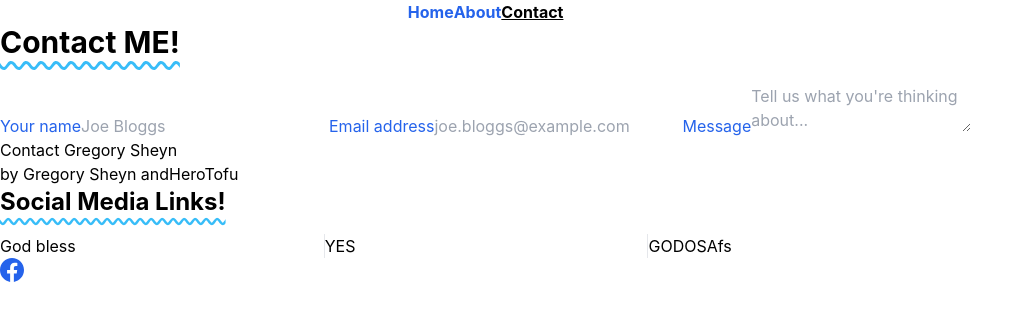
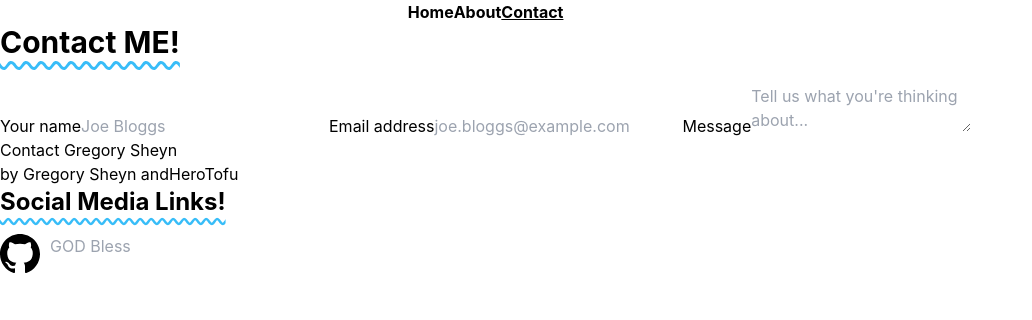
Before and after one commit to gsheyn05/nextjs-tailwind-typescript, a Next.js app: page /Contact in a window 1280 px wide. Shown: the top 320 px of the page, without its empty margins (0-1032 px from the left). Built offline with nearby package versions, Linux system fonts and the light colour scheme.

Commit message:
Added Github Logo and HomePage Wave

```diff
--- a/pages/Contact/index.tsx
+++ b/pages/Contact/index.tsx
@@ -28,26 +28,26 @@
       <h1 className="text-2xl font-bold underline underline-offset-8 decoration-wavy decoration-sky-400">Social Media Links!</h1>
 
 
-          <div className="mt-4 grid grid-cols-3 divide-x">
+         {/* <div className="mt-4 grid grid-cols-3 divide-x">
               <div>God bless</div>
               <div>YES</div>
               <div>GODOSAfs</div>
 
 
-          </div>
+    </div>*/}
 
-          <div className="text-gray-400 md:flex md:items-center md:justify-between">
+          <div className="text-gray-400 mt-4 md:flex md:items-center md:justify-between">
           <div className="flex justify-center md:order-2 ">
               <Link href="https://github.com/gsheyn05">
-              <svg
-                 className="w-6 h-6 text-blue-600 fill-current"
-                xmlns="http://www.w3.org/2000/svg"
-                viewBox="0 0 24 24">
-        <path
-            d="M24 12.073c0-6.627-5.373-12-12-12s-12 5.373-12 12c0 5.99 4.388 10.954 10.125 11.854v-8.385H7.078v-3.47h3.047V9.43c0-3.007 1.792-4.669 4.533-4.669 1.312 0 2.686.235 2.686.235v2.953H15.83c-1.491 0-1.956.925-1.956 1.874v2.25h3.328l-.532 3.47h-2.796v8.385C19.612 23.027 24 18.062 24 12.073z"
-            />
+
+        <svg className="hover:-translate-y-1" xmlns="http://www.w3.org/2000/svg" width="50" height="50" viewBox="0 0 30 30" >
+            <path d="M12 0c-6.626 0-12 5.373-12 12 0 5.302 3.438 9.8 8.207 11.387.599.111.793-.261.793-.577v-2.234c-3.338.726-4.033-1.416-4.033-1.416-.546-1.387-1.333-1.756-1.333-1.756-1.089-.745.083-.729.083-.729 1.205.084 1.839 1.237 1.839 1.237 1.07 1.834 2.807 1.304 3.492.997.107-.775.418-1.305.762-1.604-2.665-.305-5.467-1.334-5.467-5.931 0-1.311.469-2.381 1.236-3.221-.124-.303-.535-1.524.117-3.176 0 0 1.008-.322 3.301 1.23.957-.266 1.983-.399 3.003-.404 1.02.005 2.047.138 3.006.404 2.291-1.552 3.297-1.23 3.297-1.23.653 1.653.242 2.874.118 3.176.77.84 1.235 1.911 1.235 3.221 0 4.609-2.807 5.624-5.479 5.921.43.372.823 1.102.823 2.222v3.293c0 .319.192.694.801.576 4.765-1.589 8.199-6.086 8.199-11.386 0-6.627-5.373-12-12-12z"/>
         </svg>
-                 </Link>
+
+
+
+                </Link>
+                <div>GOD Bless</div>
               </div>
           </div>
 
--- a/pages/index.tsx
+++ b/pages/index.tsx
@@ -4,11 +4,23 @@
 import styles from '../styles/Home.module.css'
 import {Navbar} from "../Components/Navbar";
 import { Layout } from '../Components/Layout';
+import { Container } from '../Components/container';
 
 const Home: NextPage = () => {
   return (
     <Layout>
     <Navbar/>
+
+    <Container>
+    <header>
+      <h1 className="flex text-3xl font-bold">
+        Gregory Sheyn <span className="animate-[wave_5s_ease-in-out_2] hover:animate-[wave_3s]">👋🏻</span>
+
+        </h1>
+    </header>
+
+    </Container>
+
     </Layout>
   )
 }
--- a/tailwind.config.js
+++ b/tailwind.config.js
@@ -7,9 +7,17 @@
     extend: {
       keyframes:{
         wave:{
-        to:{
-          "margin-left":"-51%"
-        }
+
+          '0%': { transform: 'rotate(0.0deg)' },
+          '10%': { transform: 'rotate(14deg)' },
+          '20%': { transform: 'rotate(-8deg)' },
+          '30%': { transform: 'rotate(14deg)' },
+          '40%': { transform: 'rotate(-4deg)' },
+          '50%': { transform: 'rotate(10.0deg)' },
+          '60%': { transform: 'rotate(0.0deg)' },
+          '100%': { transform: 'rotate(0.0deg)' },
+
+
       }
 
       }
```
